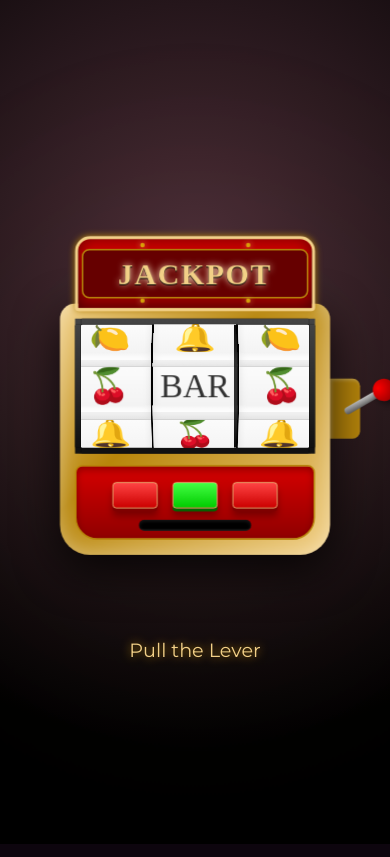
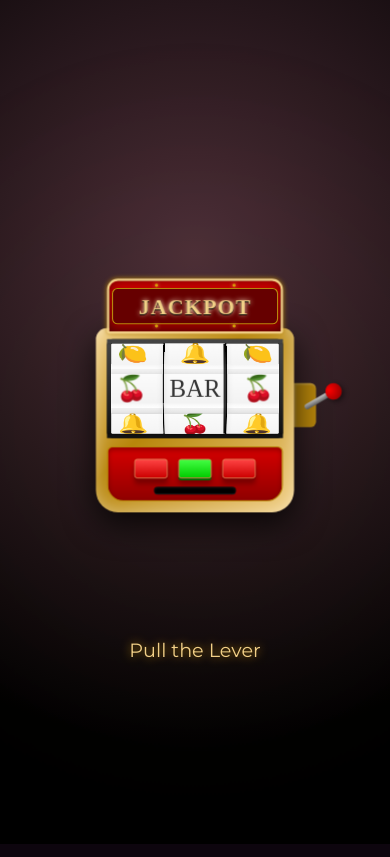
Before and after one commit to jangrasanchit121-cmd/777, a plain HTML site: page index.html in a window 390 px wide. Shown: the top 857 px of the page. Drawn offline with nearby package versions, Linux system fonts and the light colour scheme; a web font is replaced by a local one.

Commit message:
style.css

```diff
--- a/style.css
+++ b/style.css
@@ -544,9 +544,10 @@ body {
 }
 
 /* Mobile Optimization */
-@media (max-width: 400px) {
+@media (max-width: 480px) {
     .machine-wrapper {
-        transform: scale(0.75);
+        transform: scale(0.55);
+        /* Ensure it fits comfortably on small screens */
     }
 }
 
```
